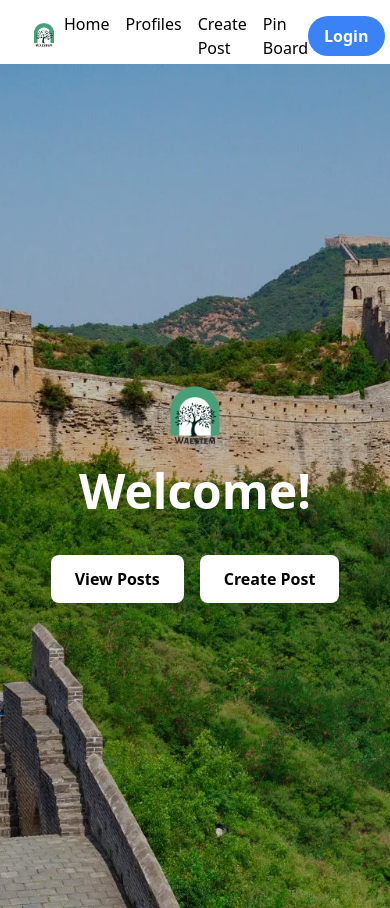
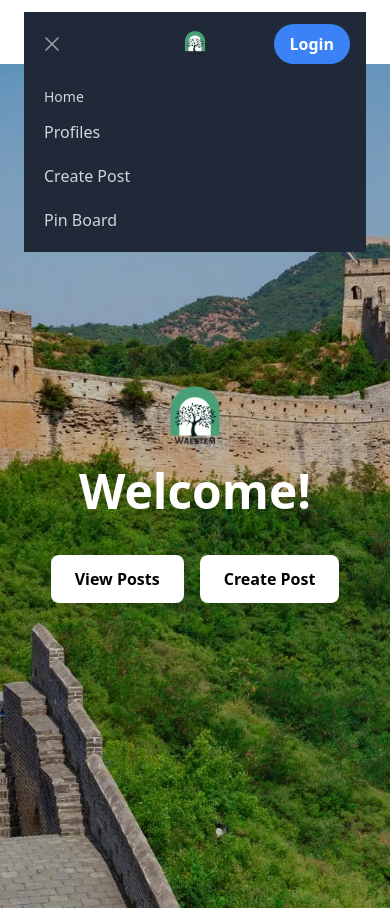
Before and after one commit to JuntaoLi79/Group_9_Final_Project, a React (Create React App) app in the folder frontend_waestem/waestem/: page / in a window 390 px wide. Built offline with nearby package versions, Linux system fonts and the light colour scheme; no server answers.

Commit message:
feat: updated navbar and added mobile menu

```diff
--- a/frontend_waestem/waestem/src/components/Header.js
+++ b/frontend_waestem/waestem/src/components/Header.js
@@ -2,6 +2,7 @@ import React, { useContext } from 'react';
 import UserContext from './UserContext';
 import { useNavigate } from 'react-router-dom';
 import logo from '../images/logo1.png';
+import { useState } from "react";
 
 const Header = () => {
   const { user } = useContext(UserContext);
@@ -11,46 +12,44 @@ const Header = () => {
     navigate(path);
   };
 
+  const [navbar, setNavbar] = useState(false);
+
   return (
     <header className="w-full bg-transparent py-3 px-6 fixed top-0 z-10">
-      <div className="flex justify-between items-center">
-        <img
-          src={logo}
-          alt="Waestem Logo"
-          className="h-10 cursor-pointer"
-          onClick={() => handleNavigation('/')}
-        />
-       <nav>
-  <ul className="flex justify-between space-x-4">
-    <li
-      onClick={() => handleNavigation('/')}
-      className="cursor-pointer hover:text-blue-500 transition-all duration-200"
-    >
-      Home
-    </li>
-    <li
-      onClick={() => handleNavigation('/profiles')}
-      className="cursor-pointer hover:text-blue-500 transition-all duration-200"
-    >
-      Profiles
-    </li>
-    <li
-      onClick={() => handleNavigation('/create_post')}
-      className="cursor-pointer hover:text-blue-500 transition-all duration-200"
-    >
-      Create Post
-    </li>
-    <li
-      onClick={() => handleNavigation('/pin_board')}
-      className="cursor-pointer hover:text-blue-500 transition-all duration-200"
-    >
-      Pin Board
-    </li>
-  </ul>
-</nav>
+    <nav class="bg-gray-800" >
+      <div class="mx-auto max-w-7xl px-2 sm:px-6 lg:px-8">
+        <div class="relative flex h-16 items-center justify-between">
+          <div class="absolute inset-y-0 left-0 flex items-center sm:hidden">
 
+            <button type="button" class="inline-flex items-center justify-center rounded-md p-2 text-gray-400 hover:bg-gray-700 hover:text-white focus:outline-none focus:ring-2 focus:ring-inset focus:ring-white" aria-controls="mobile-menu" aria-expanded="false"onClick={() => setNavbar(!navbar)}>
+              {navbar ?(
+              <svg class="block h-6 w-6" fill="none" viewBox="0 0 24 24" stroke-width="1.5" stroke="currentColor" aria-hidden="true">
+                <path stroke-linecap="round" stroke-linejoin="round" d="M3.75 6.75h16.5M3.75 12h16.5m-16.5 5.25h16.5" />
+              </svg>
+              ):(
+              <svg class="block h-6 w-6" fill="none" viewBox="0 0 24 24" stroke-width="1.5" stroke="currentColor" aria-hidden="true">
+                <path stroke-linecap="round" stroke-linejoin="round" d="M6 18L18 6M6 6l12 12" />
+              </svg>
+              )}
+            </button>
+          </div>
+          <div class="flex flex-1 items-center justify-center sm:items-stretch sm:justify-start">
+            <div class="flex flex-shrink-0 items-center">
+              <img class="block h-10 w-auto lg:hidden" src={logo} alt="Waestem Logo" onClick={() => handleNavigation('/')}></img>
+              <img class="hidden h-10 w-auto lg:block" src={logo} alt="Waestem Logo" onClick={() => handleNavigation('/')}></img>
+            </div>
+            <div class="hidden sm:ml-6 sm:block">
+              <div class="flex space-x-4">
+                <a onClick={() => handleNavigation('/')} class="text-gray-300 hover:bg-gray-700 hover:text-white rounded-md px-3 py-2 text-sm font-medium" aria-current="page">Home</a>
+                <a onClick={() => handleNavigation('/profiles')} class="text-gray-300 hover:bg-gray-700 hover:text-white rounded-md px-3 py-2 text-sm font-medium">Profiles</a>
+                <a onClick={() => handleNavigation('/create_post')} class="text-gray-300 hover:bg-gray-700 hover:text-white rounded-md px-3 py-2 text-sm font-medium">Create Post</a>
+                <a onClick={() => handleNavigation('/pin_board')} class="text-gray-300 hover:bg-gray-700 hover:text-white rounded-md px-3 py-2 text-sm font-medium">Pin Board</a>
+              </div>
+            </div>
+          </div>
+          <div class="absolute inset-y-0 right-0 flex items-center pr-2 sm:static sm:inset-auto sm:ml-6 sm:pr-0">
             {user ? (
-          <div className="flex items-center">
+              <div >
                 <img
                   src={user.img}
                   alt="User Profile"
@@ -67,6 +66,26 @@ const Header = () => {
               </button>
             )}
           </div>
+        </div>
+      </div>
+
+      <div class="sm:hidden" className = {navbar ? "hidden" : "block"}>
+        <div class="space-y-1 px-2 pb-3 pt-2">
+          <a onClick={() => handleNavigation('/')} class="text-gray-300 hover:bg-gray-700 hover:text-white rounded-md px-3 py-2 text-sm font-medium" >Home</a>
+          <a onClick={() => handleNavigation('/profiles')} class="text-gray-300 hover:bg-gray-700 hover:text-white block rounded-md px-3 py-2 text-base font-medium">Profiles</a>
+          <a onClick={() => handleNavigation('/create_post')} class="text-gray-300 hover:bg-gray-700 hover:text-white block rounded-md px-3 py-2 text-base font-medium">Create Post</a>
+          <a onClick={() => handleNavigation('/pin_board')} class="text-gray-300 hover:bg-gray-700 hover:text-white block rounded-md px-3 py-2 text-base font-medium">Pin Board</a>
+        </div>
+      </div>
+    </nav>
+    <script>
+      // Grab HTML Elements
+      const btn = document.querySelector("button.mobile-menu-button");
+      const menu = document.querySelector(".mobile-menu");
+
+      // Add Event Listeners
+
+    </script>
     </header>
   );
 };
```
Lines whose indentation alone changed are shown as unchanged.
